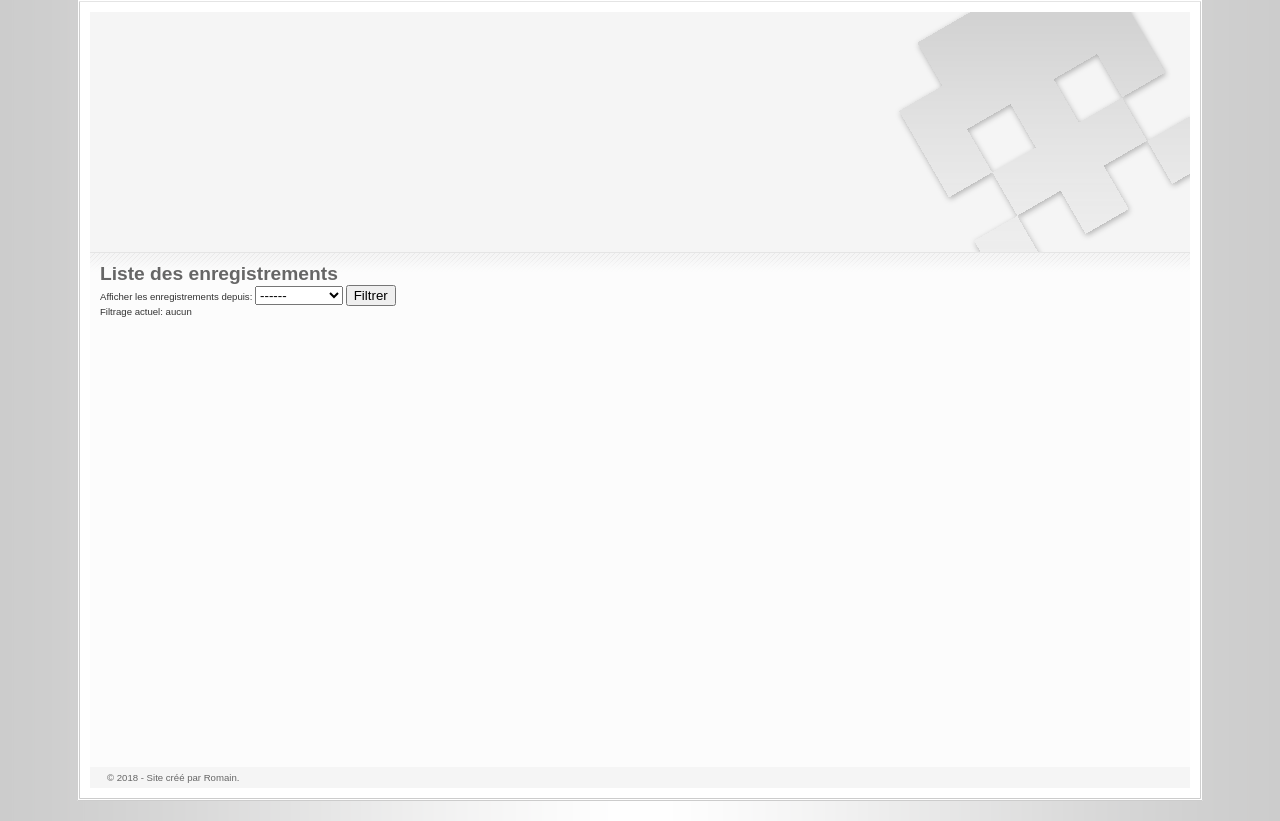
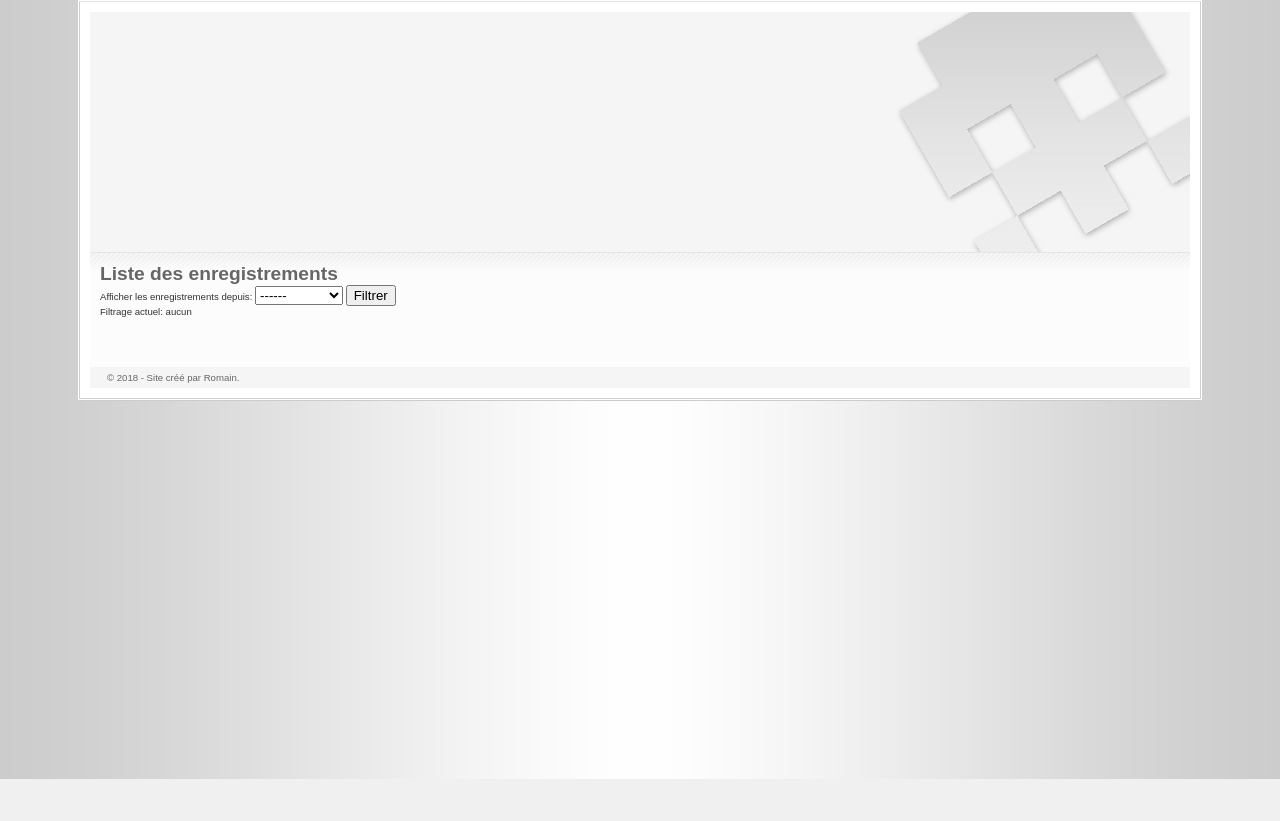
Before and after one commit to Natars-sourcecodes/rpi_videosurveillance, a PHP site: page / in a window 1280 px wide. Shown: the part 21-842 px from the top of the page. After the commit the page ends 800 px from the top, so only its background shows below. Run offline with PHP 8.4, Linux system fonts and the light colour scheme; data that the repository does not hold is empty.

Commit message:
Correction d'application de la hauteur fixe d'une ligne dans un tableau: elle ne concerne plus que les lignes de la classe enregistrement

```diff
--- a/default.css
+++ b/default.css
@@ -24,7 +24,7 @@ td, th {
 	padding: 5px 10px 5px 10px;
 }
 
-tr{
+tr.enregistrement {
 	height: 400px;
 }
 a {
```
